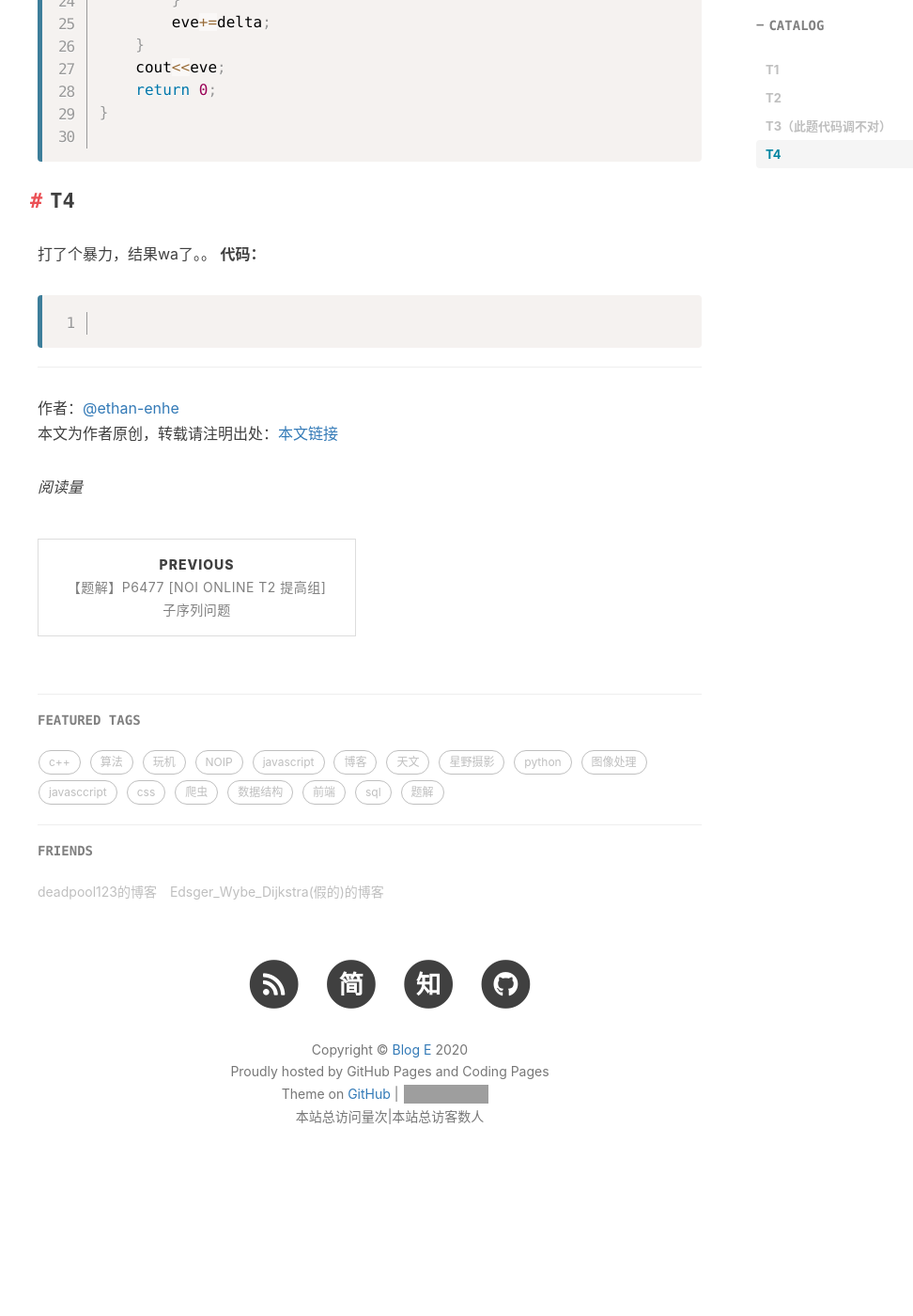
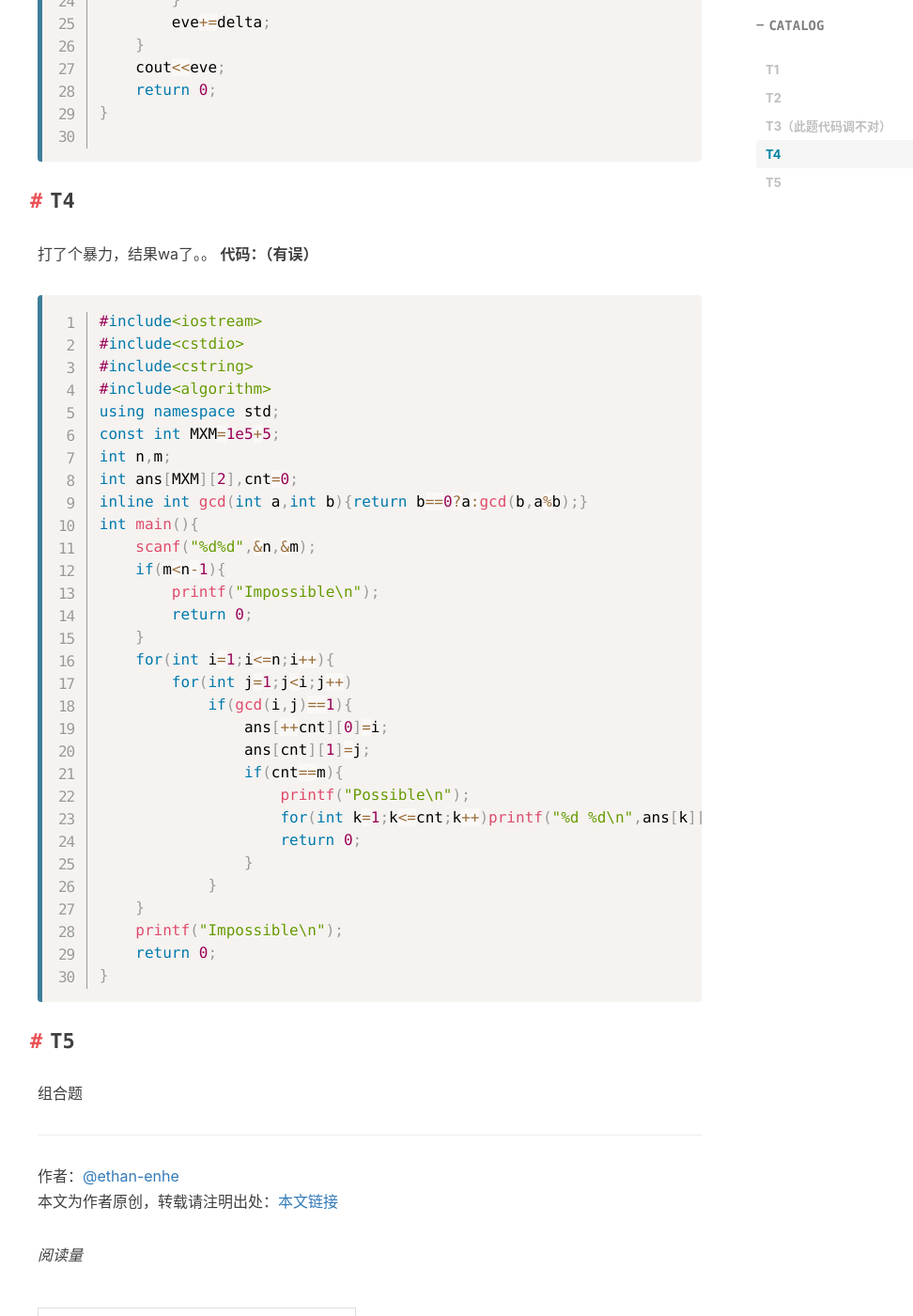
Before and after one commit to ethan-enhe/ethan-enhe.github.io, a Jekyll site: the page built from _posts/2020-07-08-cf-edu-round-47解题记录.md, in a window 1280 px wide and 1400 px high, scrolled down 3167 px. Shown: the whole window at 94% size, without its empty margins (225-1197 px from the left). Built offline with Jekyll 4.4.1, drawn with Linux system fonts in a browser that asks for light colours; nearby versions of some CDN libraries; formulas are drawn with MathJax 3; comment, search, counter and statistics services are not loaded; before the commit the page ends 4459 px from its top, so only the background shows below that; grey boxes are pictures that could not be loaded.

Commit message:
_posts/2020-07-08-cf-edu-round-47解题记录.md updated from https://stackedit.io/

````diff
--- a/_posts/2020-07-08-cf-edu-round-47解题记录.md
+++ b/_posts/2020-07-08-cf-edu-round-47解题记录.md
@@ -120,11 +120,43 @@ int main(){
 
 ## T4
 打了个暴力，结果wa了。。
-**代码：**
+**代码：（有误）**
 ```cpp
+#include<iostream>
+#include<cstdio>
+#include<cstring>
+#include<algorithm>
+using namespace std;
+const int MXM=1e5+5;
+int n,m;
+int ans[MXM][2],cnt=0;
+inline int gcd(int a,int b){return b==0?a:gcd(b,a%b);}
+int main(){
+	scanf("%d%d",&n,&m);
+	if(m<n-1){
+		printf("Impossible\n");
+		return 0;
+	}
+	for(int i=1;i<=n;i++){
+		for(int j=1;j<i;j++)
+			if(gcd(i,j)==1){
+				ans[++cnt][0]=i;
+				ans[cnt][1]=j;
+				if(cnt==m){
+					printf("Possible\n");
+					for(int k=1;k<=cnt;k++)printf("%d %d\n",ans[k][0],ans[k][1]);
+					return 0;
+				}
+			}
+	}
+	printf("Impossible\n");
+	return 0;
+}
+```
 
-```
+## T5
+组合题
 <!--stackedit_data:
-eyJoaXN0b3J5IjpbLTEzNjk3MTY2ODYsMTEzNjk3MzM3MiwtOT
-YyMjY1NDIzLDk4NTg4MjI0N119
+eyJoaXN0b3J5IjpbLTU1NDYxNzE4MywxMTM2OTczMzcyLC05Nj
+IyNjU0MjMsOTg1ODgyMjQ3XX0=
 -->
````
